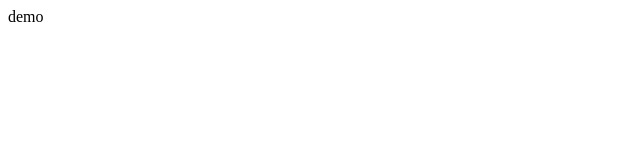
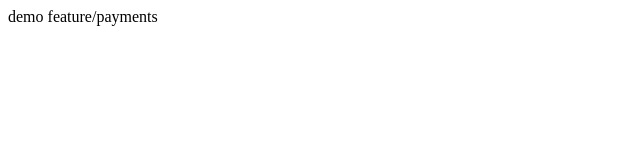
Before and after one commit to BadmaV/web-project, a plain HTML site: page index.html in a window 1280 px wide. Shown: the whole page, without its empty margins (0-640 px from the left). Drawn offline with Linux system fonts and the light colour scheme.

Commit message:
commit feaature/payments

```diff
--- a/index.html
+++ b/index.html
@@ -5,6 +5,6 @@
 	<title>demo</title>
 </head>
 <body>
-	demo
+	demo feature/payments
 </body>
 </html>
```
